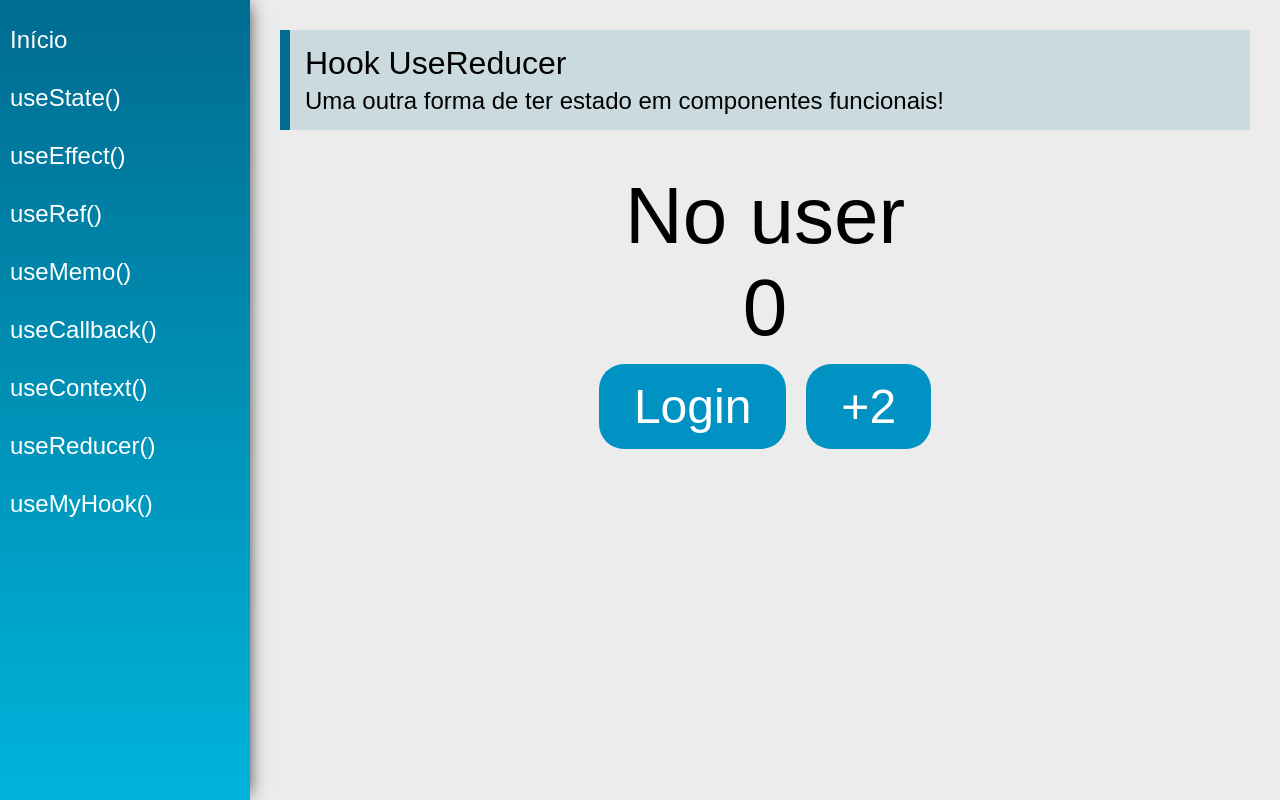
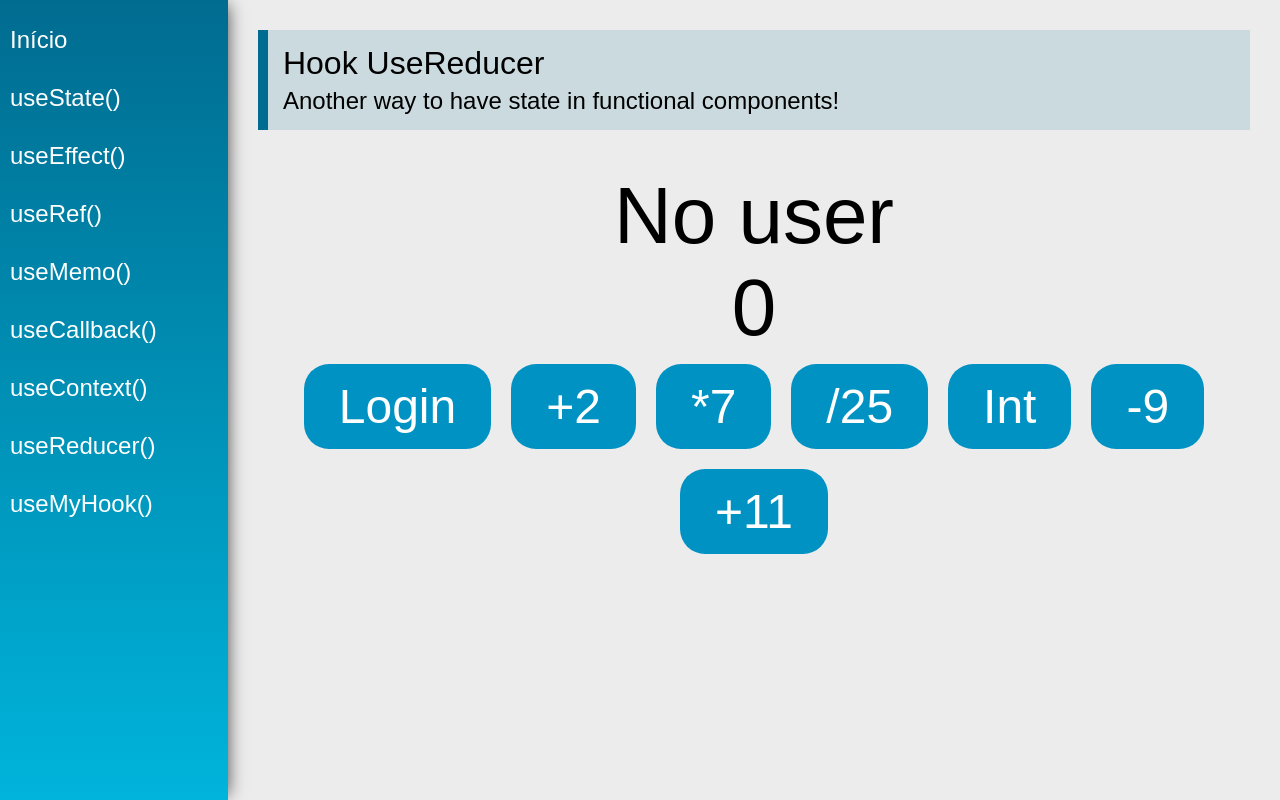
Before and after one commit to italopires/react_hook_practice, a React (Create React App) app: page /useReducer in a window 1280 px wide. Built offline with nearby package versions, Linux system fonts and the light colour scheme.

Commit message:
Restructuring the files and folders to have a better maintanance

```diff
--- /dev/null
+++ b/src/store/actions/index.js
@@ -0,0 +1,7 @@
+import { numberAdd2 } from './number';
+import { login } from './user';
+
+export {
+  numberAdd2,
+  login
+}
--- /dev/null
+++ b/src/store/actions/number.js
@@ -0,0 +1,3 @@
+export function numberAdd2(dispatch) {
+  dispatch({ type: 'numberAdd2' })
+}
--- /dev/null
+++ b/src/store/actions/user.js
@@ -0,0 +1,3 @@
+export function login(dispatch, name) {
+  dispatch({ type: 'login', payload: name })
+}
--- /dev/null
+++ b/src/store/index.js
@@ -0,0 +1,14 @@
+import reducer from "./reducers"
+
+const initialState = {
+    cart: [],
+    products: [],
+    user: null,
+    // focus...
+    number: 0
+}
+
+export {
+  initialState,
+  reducer,
+}
--- /dev/null
+++ b/src/store/reducers/index.js
@@ -0,0 +1,7 @@
+import { numberReducer } from './number'
+import { userReducer } from './user';
+
+export default function reducer(state, action) {
+    let newState = numberReducer(state, action);
+    return userReducer(newState, action)
+}
--- /dev/null
+++ b/src/store/reducers/number.js
@@ -0,0 +1,16 @@
+export function numberReducer(state, action) {
+    switch(action.type) {
+        case 'numberAdd2':
+            return {...state, number: state.number + 2}
+        case 'numberMulti7':
+            return {...state, number: state.number * 7}
+        case 'numberDiv25':
+            return {...state, number: state.number / 25}
+        case 'numberInt':
+            return {...state, number: parseInt(state.number)}
+        case 'numberAddN':
+            return {...state, number: state.number + action.payload}
+        default:
+            return state
+    }
+}
--- /dev/null
+++ b/src/store/reducers/user.js
@@ -0,0 +1,8 @@
+export function userReducer(state, action) {
+    switch(action.type) {
+        case 'login':
+            return {...state, user: { name: action.payload } }
+        default:
+            return state
+    }
+}
--- a/src/views/examples/UseReducer.jsx
+++ b/src/views/examples/UseReducer.jsx
@@ -1,24 +1,7 @@
 import React, { useReducer } from 'react'
 import PageTitle from '../../components/layout/PageTitle'
-
-const initialState = {
-    cart: [],
-    products: [],
-    user: null,
-    // focus...
-    number: 0
-}
-
-function reducer(state, action) {
-    switch(action.type) {
-        case 'numberAdd2':
-            return {...state, number: state.number + 2}
-        case 'login':
-            return {...state, user: { name: action.payload } }
-        default:
-            return state
-    }
-}
+import { initialState, reducer } from '../../store';
+import { numberAdd2, login } from '../../store/actions';
 
 const UseReducer = (props) => {
     const [state, dispatch] = useReducer(reducer, initialState);
@@ -27,18 +10,23 @@ const UseReducer = (props) => {
         <div className="UseReducer">
             <PageTitle
                 title="Hook UseReducer"
-                subtitle="Uma outra forma de ter estado em componentes funcionais!"
+                subtitle="Another way to have state in functional components!"
             />
 
             <div className="center">
                 {state.user ?
-                    <spam className="text">{state.user ? state.user.name : ''}</spam>
-                    : <spam className="text">No user</spam>
+                    <span className="text">{state.user ? state.user.name : ''}</span>
+                    : <span className="text">No user</span>
                 }
-                <spam className="text">{state.number}</spam>
+                <span className="text">{state.number}</span>
                 <div>
-                    <button className="btn" onClick={() => dispatch({ type: 'login', payload: 'Maria' })}>Login</button>
-                    <button className="btn" onClick={() => dispatch({ type: 'numberAdd2' })}>+2</button>
+                    <button className="btn" onClick={() => login(dispatch, 'João')}>Login</button>
+                    <button className="btn" onClick={() => numberAdd2(dispatch)}>+2</button>
+                    <button className="btn" onClick={() => dispatch({ type: 'numberMulti7' })}>*7</button>
+                    <button className="btn" onClick={() => dispatch({ type: 'numberDiv25' })}>/25</button>
+                    <button className="btn" onClick={() => dispatch({ type: 'numberInt' })}>Int</button>
+                    <button className="btn" onClick={() => dispatch({ type: 'numberAddN', payload: -9 })}>-9</button>
+                    <button className="btn" onClick={() => dispatch({ type: 'numberAddN', payload: 11 })}>+11</button>
                 </div>
             </div>
         </div>
```
